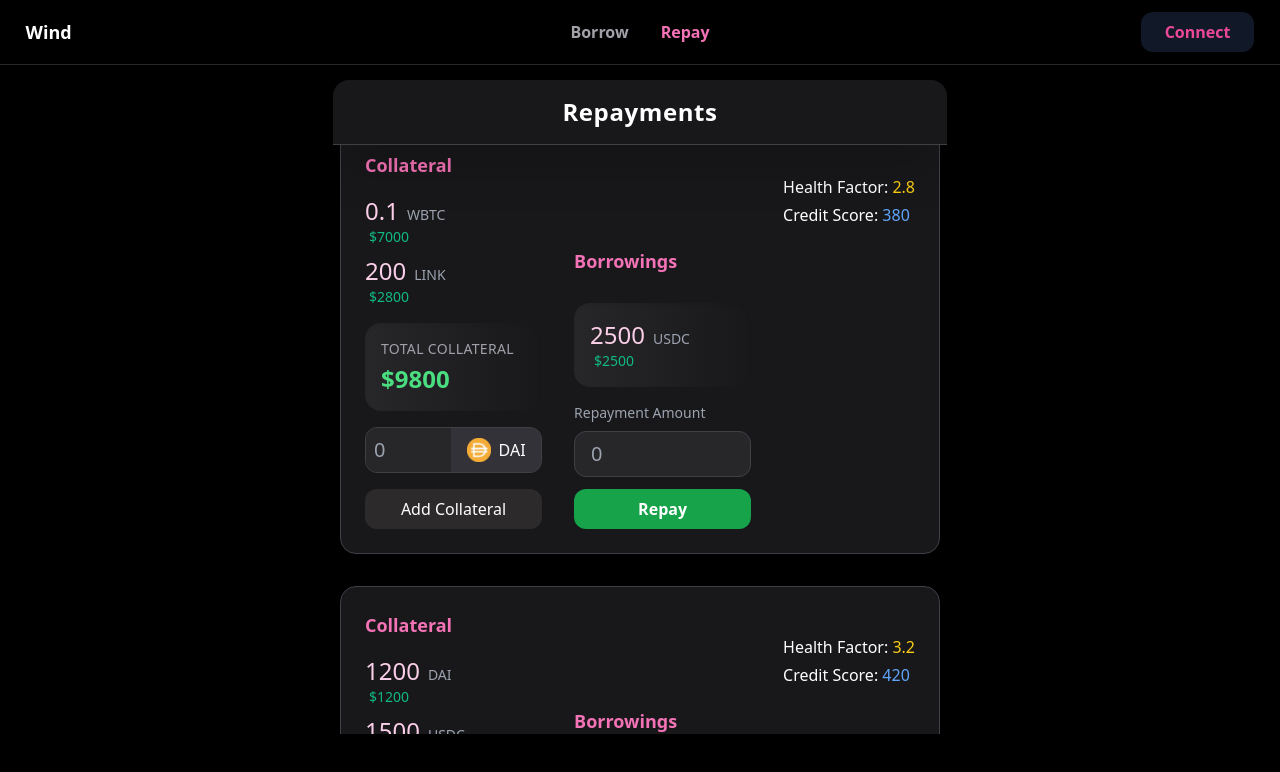
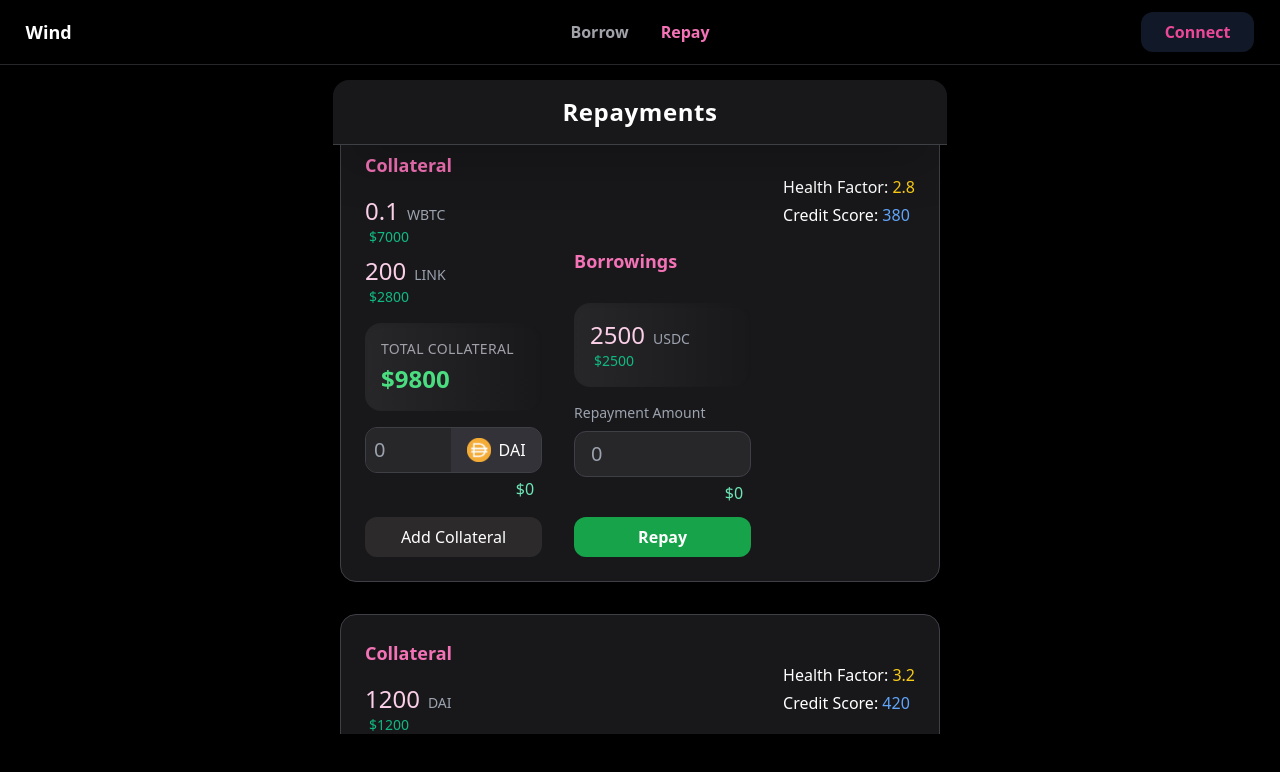
Before and after one commit to aryanbaranwal001/Credit-Bank-FrontEnd, a React (Vite) app in the folder frontEnd/: page /repay in a window 1280 px wide. Shown: the top 772 px of the page. Built offline with nearby package versions, Linux system fonts and the light colour scheme.

Commit message:
added $0 after inputs

```diff
--- a/frontEnd/src/output.css
+++ b/frontEnd/src/output.css
@@ -771,6 +771,10 @@ video {
   height: 85vh;
 }
 
+.h-\[2\%\] {
+  height: 2%;
+}
+
 .max-h-\[50vh\] {
   max-height: 50vh;
 }
@@ -785,6 +789,18 @@ video {
 
 .min-h-screen {
   min-height: 100vh;
+}
+
+.min-h-\[10px\] {
+  min-height: 10px;
+}
+
+.min-h-\[16px\] {
+  min-height: 16px;
+}
+
+.min-h-\[20px\] {
+  min-height: 20px;
 }
 
 .w-12 {
@@ -928,6 +944,10 @@ video {
   align-items: flex-start;
 }
 
+.items-end {
+  align-items: flex-end;
+}
+
 .items-center {
   align-items: center;
 }
@@ -1313,8 +1333,16 @@ video {
   padding-top: 1rem;
 }
 
+.pr-4 {
+  padding-right: 1rem;
+}
+
 .text-center {
   text-align: center;
+}
+
+.text-end {
+  text-align: end;
 }
 
 .text-2xl {
@@ -1443,6 +1471,21 @@ video {
 .text-gray-700 {
   --tw-text-opacity: 1;
   color: rgb(55 65 81 / var(--tw-text-opacity, 1));
+}
+
+.text-emerald-200 {
+  --tw-text-opacity: 1;
+  color: rgb(167 243 208 / var(--tw-text-opacity, 1));
+}
+
+.text-emerald-400 {
+  --tw-text-opacity: 1;
+  color: rgb(52 211 153 / var(--tw-text-opacity, 1));
+}
+
+.text-emerald-300 {
+  --tw-text-opacity: 1;
+  color: rgb(110 231 183 / var(--tw-text-opacity, 1));
 }
 
 .placeholder-gray-500::-moz-placeholder {
--- a/frontEnd/src/pages/Repay.jsx
+++ b/frontEnd/src/pages/Repay.jsx
@@ -116,10 +116,12 @@ const RepayCard = () => {
                         {selectedTokens[item.id]?.symbol ?? "DAI"}
                       </span>
                     </button>
+
                   </div>
+                    <span className="mt-1 pr-2 block text-md text-end text-emerald-300">$0</span>
                 </div>
 
-                <button className="mt-4 px-4 py-2 rounded-xl bg-[#333030c9] hover:bg-[#3d3a3ad2] transition w-full">
+                <button className="mt-4 px-4 py-2 min-h-[20px] rounded-xl bg-[#333030c9] hover:bg-[#3d3a3ad2] transition w-full">
                   Add Collateral
                 </button>
               </div>
@@ -158,7 +160,8 @@ const RepayCard = () => {
                       [item.id]: e.target.value,
                     }))
                   }
-                />
+                  />
+                  <span className="mt-1 pr-2 block text-md text-end text-emerald-300">$0</span>
                 <button
                   className="mt-3 px-4 py-2 rounded-xl bg-green-600 hover:bg-green-500 transition w-full font-semibold"
                   onClick={() => handleRepay(item.id)}
```
